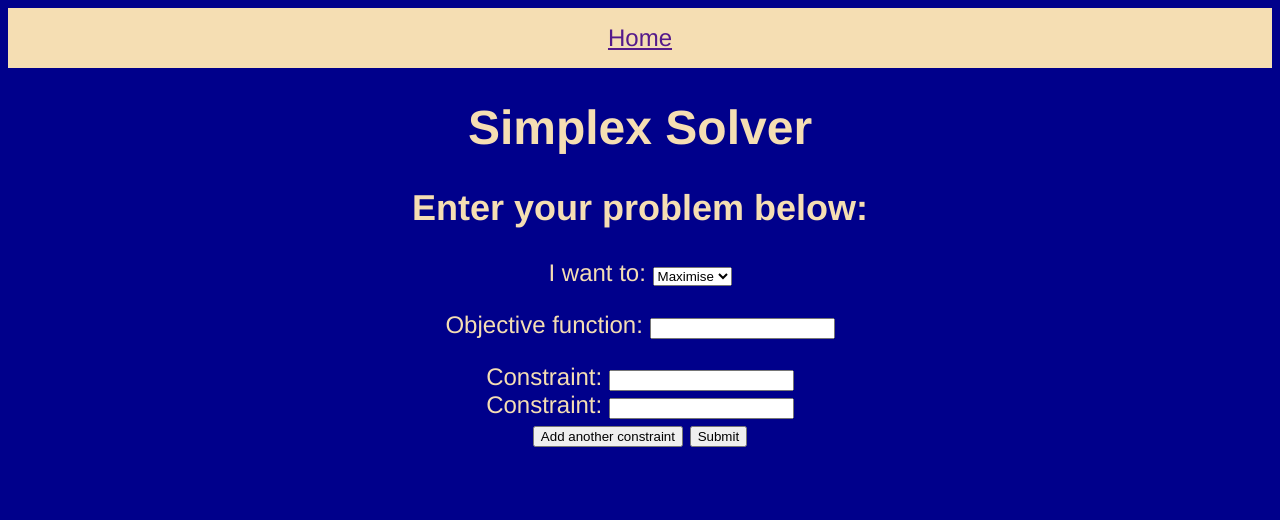
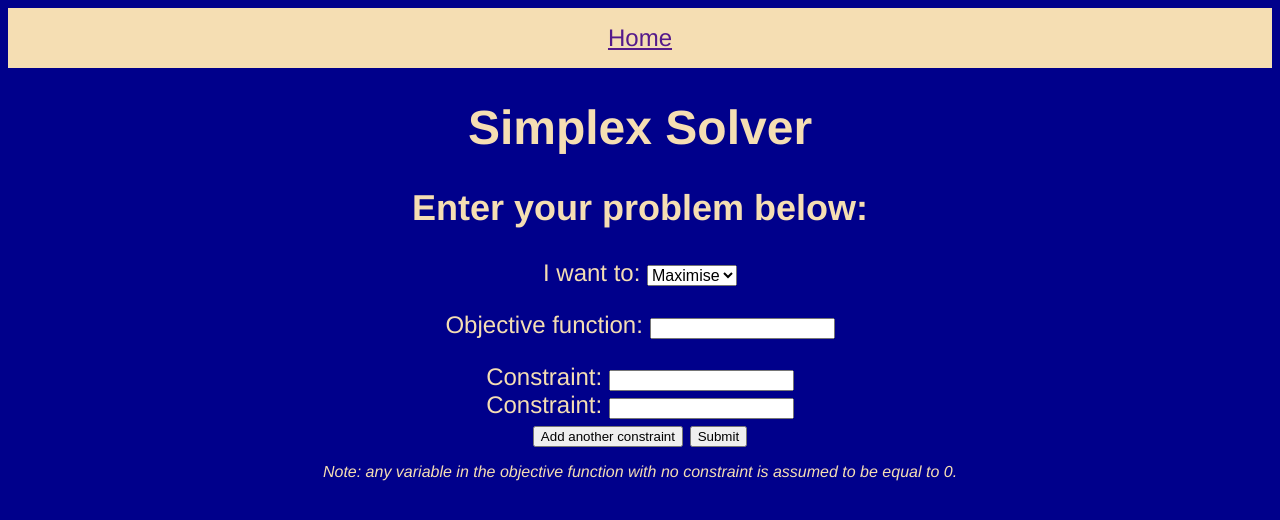
Before and after one commit to kwabenankyi/mysite, a Django app: page / in a window 1280 px wide. Shown: the top 520 px of the page. Run offline with Django 5.2, Linux system fonts and the light colour scheme; data that the repository does not hold is empty.

Commit message:
bug fixes

```diff
--- a/simplexsolver/forms.py
+++ b/simplexsolver/forms.py
@@ -2,9 +2,9 @@ from django import forms
 from .models import ObjectiveFunction, Constraint
 
 class ObjectiveFunctionForm(forms.Form):
-    objective_function = forms.CharField(max_length=200)
+    objective_function = forms.CharField(max_length=200, required=True)
 
-class ConstraintForm(forms.ModelForm):
-    constraint = forms.CharField(max_length=200)
+class ConstraintForm(forms.Form):
+    constraint = forms.CharField(max_length=200, required=True)
 
-ConstraintsFormSet = forms.modelformset_factory(Constraint, fields=('constraint',), extra=0, min_num=2, validate_min=True)
+ConstraintsFormSet = forms.formset_factory(ConstraintForm, max_num=2, min_num=2, validate_min=True)
--- a/simplexsolver/simplex.py
+++ b/simplexsolver/simplex.py
@@ -6,12 +6,12 @@ class Simplex:
     def __init__(self, constraints: list, objFunction: str):
         self.constraints = constraints
         self.objFunction = objFunction
+        self.finalVariables = {}
         self.matrix, self.variables, self.coefficients, self.basicVariables = self.initialiseMatrix(constraints, objFunction)
         self.numOfRows = len(self.matrix)
         self.numOfCols = len(self.matrix[0])
         self.currentPivotCol = -1
         self.currentPivotRow = -1
-        self.finalVariables = {}
         self.optimalValue = 0
 
     def getVarIndex(self, var):
@@ -100,7 +100,9 @@ class Simplex:
         objCo[0]["rhs"] = 0
 
         allvars, allcoeffs, basicVariables, self.artFlag = self.checkConstraints(constraints, var, co)
-
+        for item in objVar:
+            if item not in allvars:
+                self.finalVariables[item] = 0
         #the row and column for the objective function
         numOfRows = len(allcoeffs) + 1
         numOfCols = len(allvars) + 1
--- a/simplexsolver/templates/index.html
+++ b/simplexsolver/templates/index.html
@@ -6,10 +6,14 @@
     <h2>Enter your problem below:</h2>
     <form method="post" action="" id="dynamic-form">
         <label for="maxmin">I want to:</label>
-        <select name="maxmin" id="maxmin">
+        <select name="maxmin" id="maxmin" style="font-size: medium;">
             <option value="max">Maximise</option>
             <option value="min">Minimise</option>
         </select>
+        <!--Alternative input for max/min-->
+        <!--<input type="radio" name="maxmin" id="maxmin" value="max">Maximise</input>
+        <input type="radio" name="maxmin" id="maxmin" value="min">Minimise</input>-->
+        {% csrf_token %}
         {% csrf_token %}
         {{ formset1.as_p }}
         {{ formset2.management_form }}
@@ -20,10 +24,13 @@
         <button type="button" id="add-constraint" onclick="addConstraintField()">Add another constraint</button>
         <button type="submit" text="Solve">Submit</button>
 
+    <p style="font-size: medium;"><i>Note: any variable in the objective function with no constraint is assumed to be equal to 0.</i></p>
     </form>
     <script>
         var length = (document.getElementById("form2").getElementsByTagName("label").length);
         function addConstraintField() {
+            if (length < 20)
+            {
                 var myForm = document.getElementById("form2");
                 // get the number of inputs in the form
                 const numInputs = myForm.getElementsByTagName("input").length;
@@ -35,7 +42,7 @@
                 hiddenField.type = "hidden";
                 // set input field name
                 newField.name = "formset2-"+(length)+"-constraint";
-            hiddenField.name = "formset2-"+(length)+"-id";
+                //hiddenField.name = "formset2-"+(length)+"-id";
                 newField.id = "id_formset2-"+(length)+"-constraint";
                 hiddenField.id = "id_formset2-"+(length)+"-id";
                 newField.placeholder = "Additional constraint";
@@ -56,6 +63,7 @@
                 // new line
                 length++;
             }
+        }
       </script>
 
 {% endblock %}
--- a/simplexsolver/templates/solution.html
+++ b/simplexsolver/templates/solution.html
@@ -1,7 +1,8 @@
 {% extends "base.html" %}
 {% block content %}
     <h2>Solution:</h2>
-    <p>Given the objective is to <b>{{maxmin}} {{ objectivefunction}}</b>, <br>and the constraints were:<br>{% for i in constraints %}<b>{{i}}</b><br> {% endfor %}</p>
+    <p>Given the objective is to <b>{{maxmin}} {{ objectivefunction}}</b>, <br>and the constraints were:<br>{% for i in constraints %}<b>{{forloop.counter}}: {{i}}</b><br> {% endfor %}</p>
     <p>The optimal value is <b>{{ optimalvalue }}</b>.</p>
     <p>The optimal solution is:<br><b>{{final|safe}}</b>.</p>
+    <p style="font-size: medium;"><i>where the s & a variables refer to surplus and artificial variables to their corresponding constraints, indicated by their number, respectively.</i></p>
 {% endblock %}
--- a/simplexsolver/views.py
+++ b/simplexsolver/views.py
@@ -12,12 +12,12 @@ def index(request):
             d = request.POST.dict()
             objectivefunction=d['formset1-objective_function']
             constraints=[]
-            numofconstraints = (len(d)-7)//2
+            numofconstraints = len(d)-7
             #validation for constraints
             for i in range(numofconstraints):
                 newcon = d['formset2-'+str(i)+'-constraint']
                 if ('<=' in newcon) or ('>=' in newcon):
-                    constraints.append(d['formset2-'+str(i)+'-constraint'])
+                    constraints.append(newcon)
                 else:
                     return render(request, "index.html", {'valid':False, 'formset1': formset1, 'formset2': formset2})
             return solution(request,d['maxmin'],objectivefunction,constraints)
@@ -33,8 +33,6 @@ def solution(request,maxmin,objectivefunction,constraints):
     mat = Simplex(constraints,(maxmin+" "+objectivefunction))
     mat.exe()
     finalvars=''
-    count=1
     for (key,value) in mat.finalVariables.items():
-        finalvars+=str(count)+": "+key+"="+str(value)+",<br>"
-        count+=1
+        finalvars+=key+"="+str(value)+",<br>"
     return render(request, "solution.html", {'valid':True,'maxmin': maxmin, 'objectivefunction': objectivefunction, 'constraints': constraints, 'optimalvalue':mat.optimalValue, 'vars':mat.variables, 'final':finalvars[:len(finalvars)-5]})
```
Lines whose indentation alone changed are shown as unchanged.
